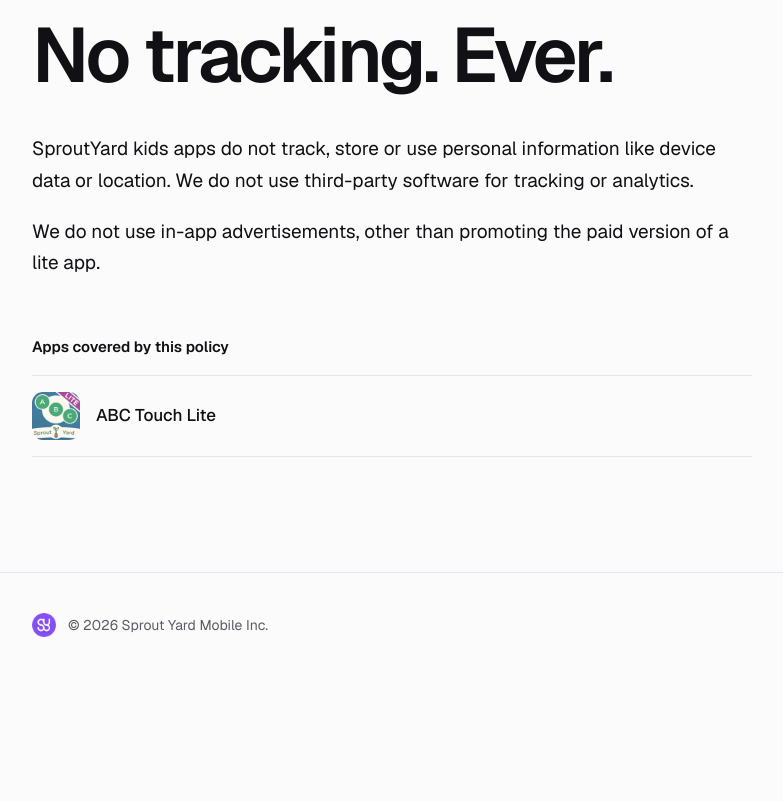
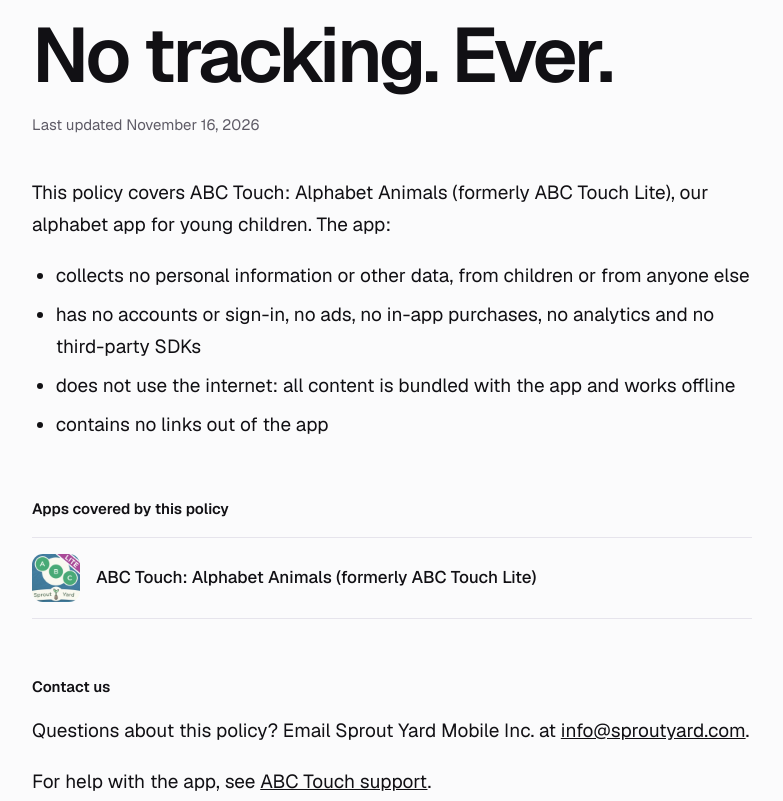
Before and after one commit to SproutYard/sproutyard_com, a plain HTML site: page site/kids.html in a window 1280 px wide. Shown: the part 220-1021 px from the top of the page, without its empty margins (48-831 px from the left). Before the commit the page ends 897 px from the top, so only its background shows below. Drawn offline with Linux system fonts and the light colour scheme.

Commit message:
Add ABC Touch support page and update kids privacy policy

```diff
--- a/site/kids.html
+++ b/site/kids.html
@@ -23,15 +23,26 @@
     <article class="policy" aria-labelledby="title">
       <p class="kicker">Privacy policy · Kids apps</p>
       <h1 id="title">No tracking. Ever.</h1>
+      <p class="updated">Last updated <time datetime="2026-11-16">November 16, 2026</time></p>
       <div class="body">
-        <p>SproutYard kids apps do not track, store or use personal information like device data or location. We do not use third-party software for tracking or analytics.</p>
-        <p>We do not use in-app advertisements, other than promoting the paid version of a lite app.</p>
+        <p>This policy covers ABC Touch: Alphabet Animals (formerly ABC Touch Lite), our alphabet app for young children. The app:</p>
+        <ul>
+          <li>collects no personal information or other data, from children or from anyone else</li>
+          <li>has no accounts or sign-in, no ads, no in-app purchases, no analytics and no third-party SDKs</li>
+          <li>does not use the internet: all content is bundled with the app and works offline</li>
+          <li>contains no links out of the app</li>
+        </ul>
       </div>
       <h2>Apps covered by this policy</h2>
-      <a class="app-row" href="https://apps.apple.com/app/abc-touch-lite/id1289525790">
+      <a class="app-row" href="https://apps.apple.com/app/id1289525790">
         <img src="assets/apps/abc-touch/icon.webp" alt="" width="48" height="48">
-        ABC Touch Lite
+        ABC Touch: Alphabet Animals (formerly ABC Touch Lite)
       </a>
+      <h2>Contact us</h2>
+      <div class="body">
+        <p>Questions about this policy? Email Sprout Yard Mobile Inc. at <a href="mailto:info@sproutyard.com">info@sproutyard.com</a>.</p>
+        <p>For help with the app, see <a href="support">ABC Touch support</a>.</p>
+      </div>
     </article>
   </main>
 
--- a/site/styles.css
+++ b/site/styles.css
@@ -157,8 +157,13 @@ p { margin: 0; }
 .policy { max-width: 720px; padding-block: clamp(48px, 8vw, 104px) clamp(72px, 9vw, 120px); }
 .policy h1 { margin-top: 24px; font-size: clamp(44px, 6vw, 80px); line-height: 1; letter-spacing: -0.045em; }
 .policy .body { margin-top: 40px; font-size: 19px; line-height: 1.65; }
-.policy .body p + p { margin-top: 20px; }
+.policy .body p + p, .policy .body p + ul { margin-top: 20px; }
+.policy .body ul { margin: 0; padding-left: 1.25em; }
+.policy .body li + li { margin-top: 8px; }
+.policy .updated { margin-top: 20px; font-size: 15px; color: var(--muted); }
 .policy h2 { margin-top: 56px; font-size: 15px; }
+.policy h2 + .body { margin-top: 16px; }
+.support h1 { font-size: clamp(36px, 5vw, 60px); line-height: 1.05; }
 .app-row { margin-top: 16px; display: flex; align-items: center; gap: 16px; padding: 16px 0; border-block: 1px solid var(--line); text-decoration: none; font-size: 17px; font-weight: 500; }
 .app-row img { width: 48px; height: 48px; border-radius: 11px; }
 
```
Also changed, not shown: site/support.html (added, +49 -0 lines), 1 other file.
